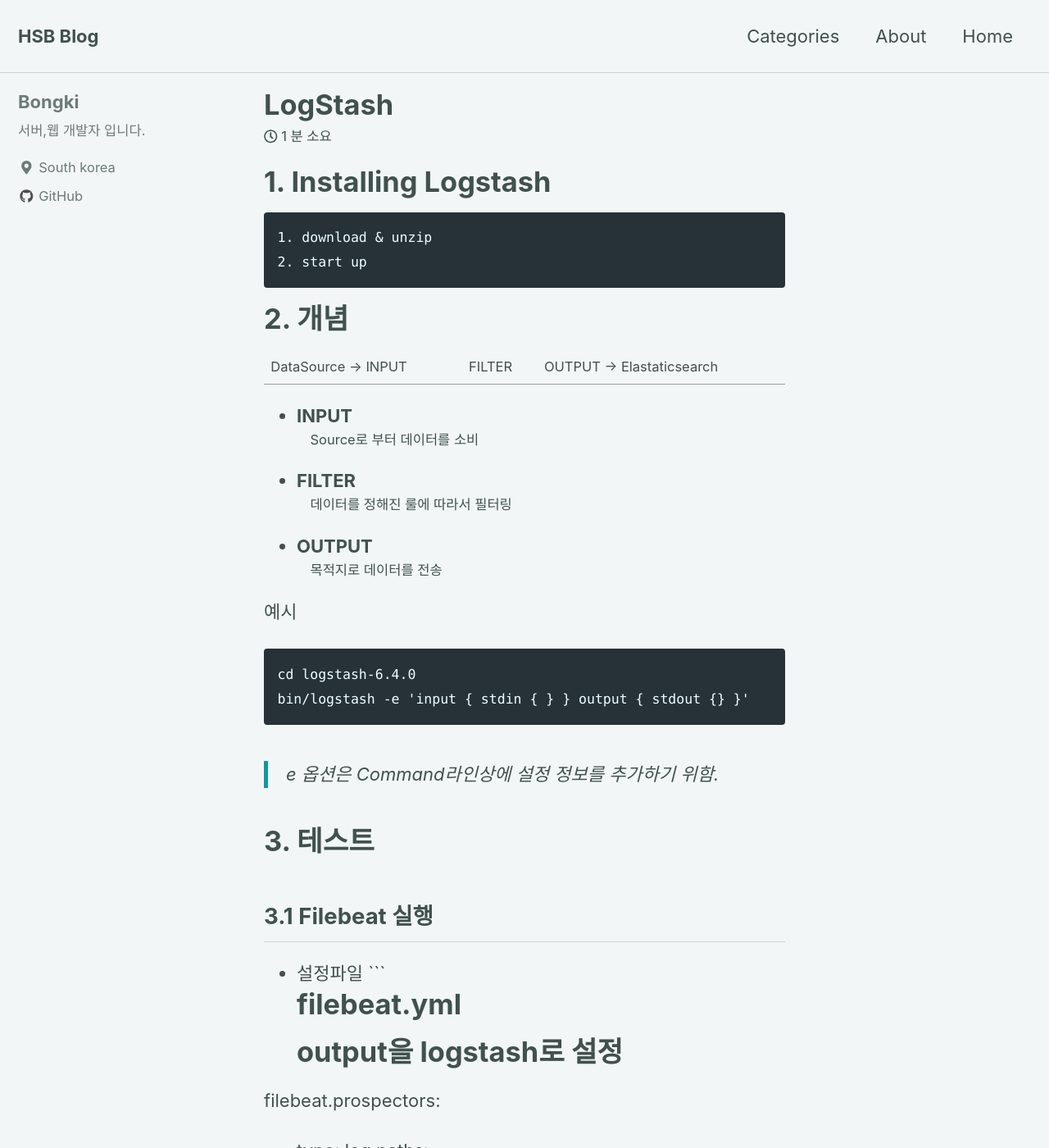
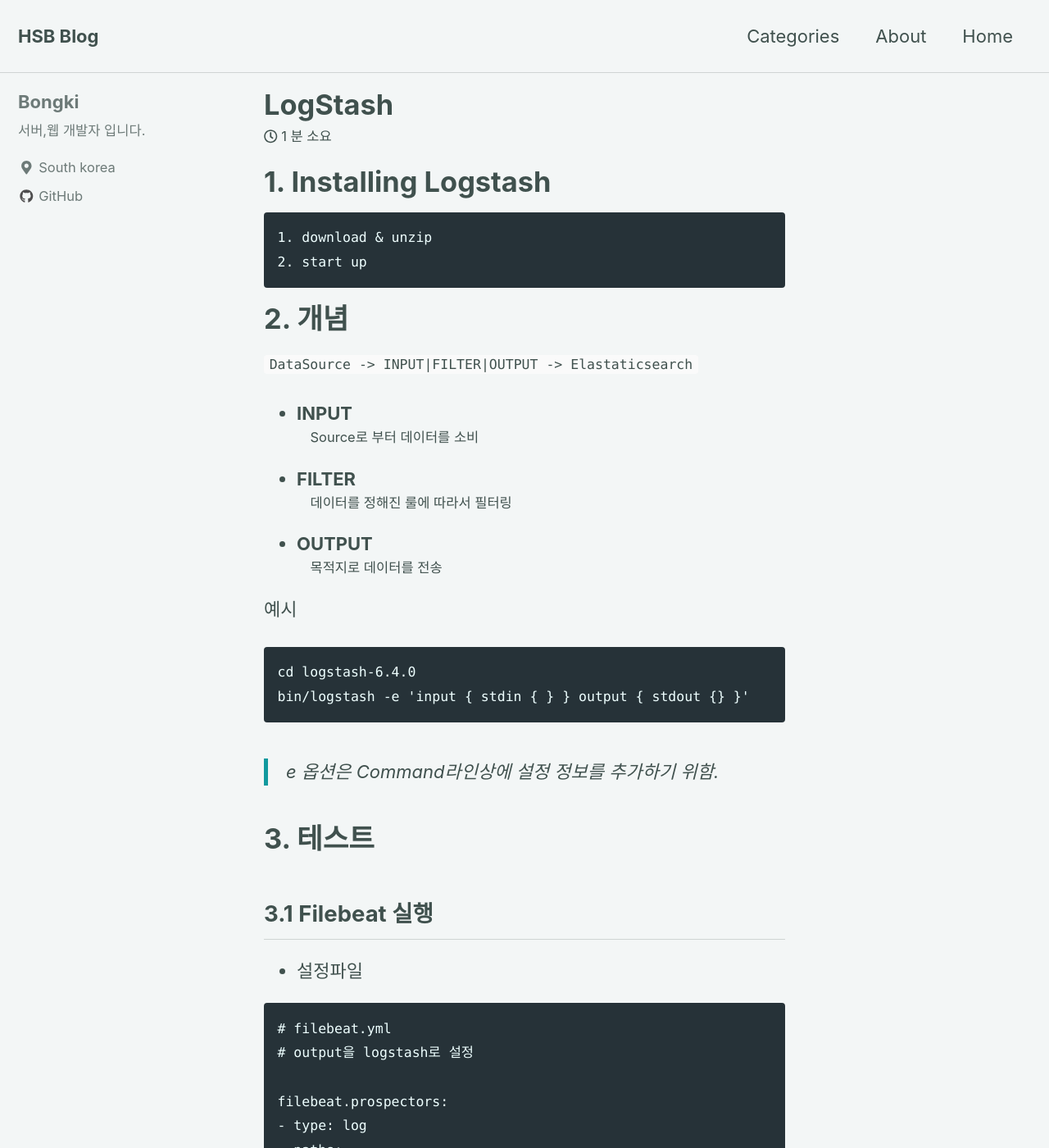
Before and after one commit to hsb0202/hsb0202.github.io, a Jekyll site: the page built from _posts/2018-08-24-logstash-post.md, in a window 1280 px wide and 1400 px high. Shown: the whole window at 82% size. Built offline with Jekyll 4.4.1, drawn with Linux system fonts in a browser that asks for light colours; nearby versions of some CDN libraries; some of the changed text lies outside the part shown.

Commit message:
Update 2018-08-24-logstash-post.md

````diff
--- a/_posts/2018-08-24-logstash-post.md
+++ b/_posts/2018-08-24-logstash-post.md
@@ -12,8 +12,7 @@
 
 # 2. 개념
 
-DataSource -> INPUT|FILTER|OUTPUT -> Elastaticsearch
-
+``` DataSource -> INPUT|FILTER|OUTPUT -> Elastaticsearch ```
 
 - INPUT
  : Source로 부터 데이터를 소비
@@ -23,10 +22,12 @@
  : 목적지로 데이터를 전송
 
 예시
+
 ```
 cd logstash-6.4.0
 bin/logstash -e 'input { stdin { } } output { stdout {} }'
 ```
+
 > e 옵션은 Command라인상에 설정 정보를 추가하기 위함.
 
 
@@ -35,6 +36,7 @@
 ## 3.1 Filebeat 실행
 
 - 설정파일
+
 ```
 # filebeat.yml
 # output을 logstash로 설정
@@ -48,6 +50,7 @@
 ```
 
 - filebeat 실행
+
 ```
 sudo ./filebeat -e -c filebeat.yml -d "publish"
 ```
@@ -55,6 +58,7 @@
 ## 3.2 Logstash 실행
 
 - 설정 파일(기본값)
+
 ```
 # logstash.conf
 # The # character at the beginning of a line indicates a comment. Use
@@ -71,6 +75,7 @@
 ```
 
 - 설정파일(변경후)
+
 ```
 input {
     beats {
@@ -88,6 +93,7 @@
 ```
 
 - logstash 실행
+
 ```
 bin/logstash -f first-pipeline.conf --config.test_and_exitor
 #  --config.test_and_exitor => config file에 에러가 있는지 리포트
````
